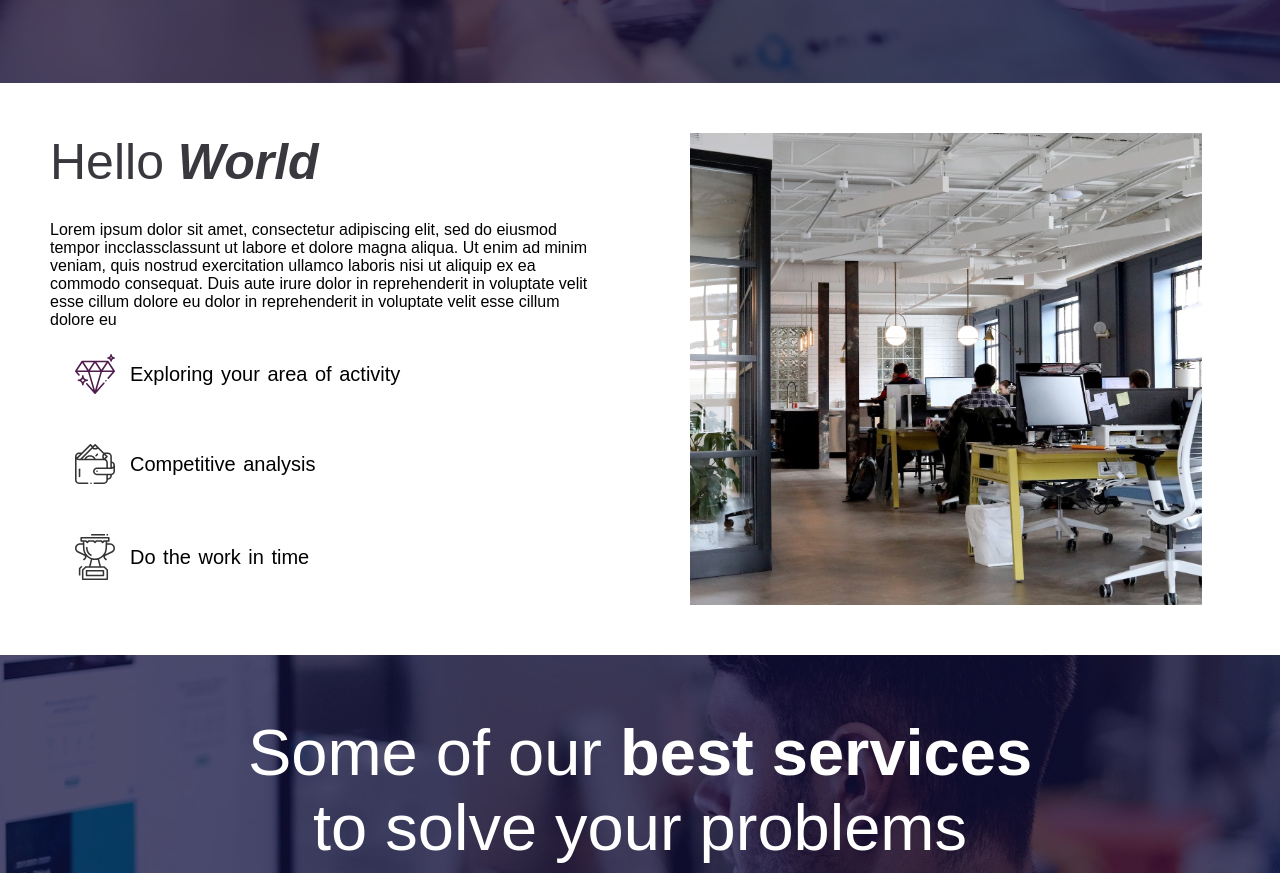
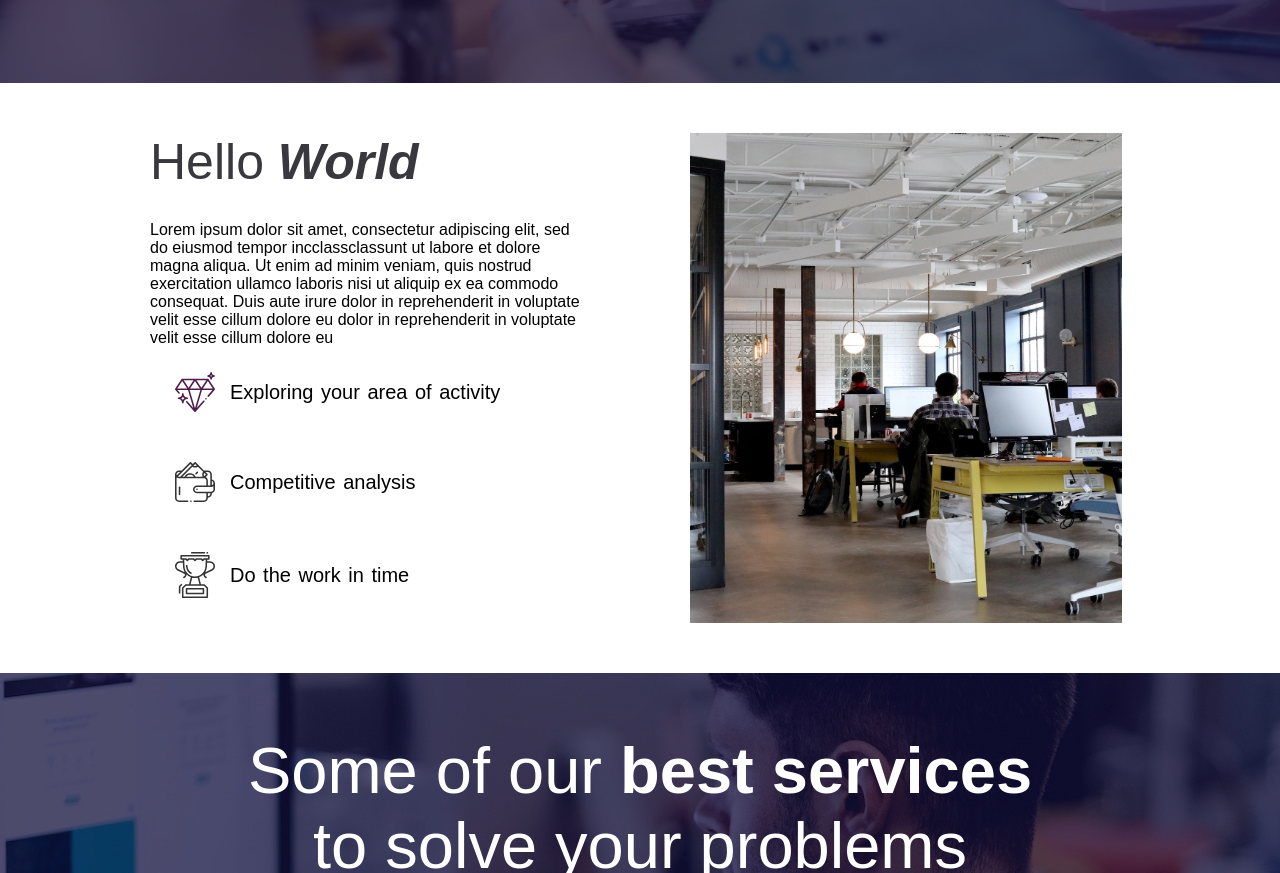
Before and after one commit to Aritri20/css-adv2, a plain HTML site: page index.html in a window 1280 px wide. Shown: the part 666-1539 px from the top of the page. Drawn offline with Linux system fonts and the light colour scheme.

Commit message:
Update style.css

```diff
--- a/style.css
+++ b/style.css
@@ -137,7 +137,7 @@
 	/*max-width: 2000px;
 	height: 90vh;*/
 	background-color: white;
-	padding: 50px 0;
+	padding: 50px 100px;
 	display: flex;
 	margin: 0 auto;
 }
```
